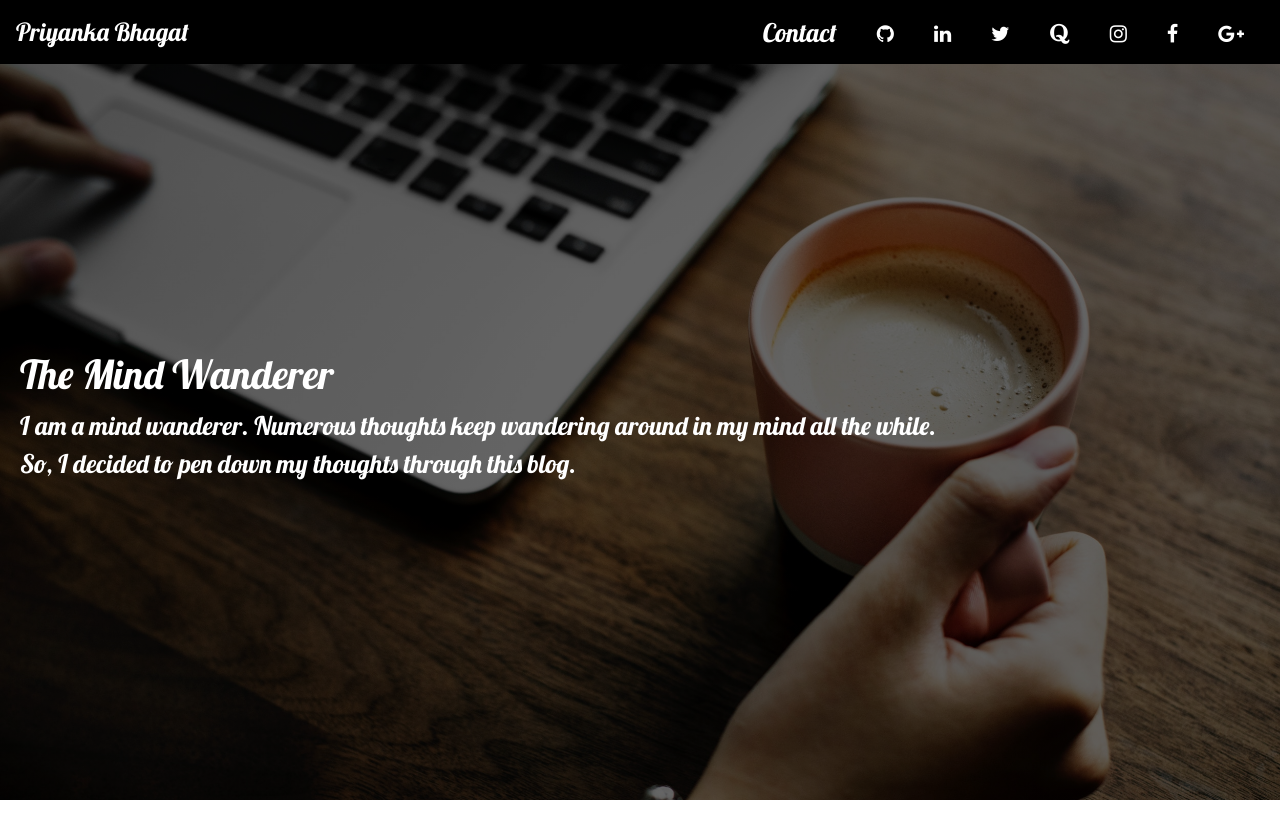
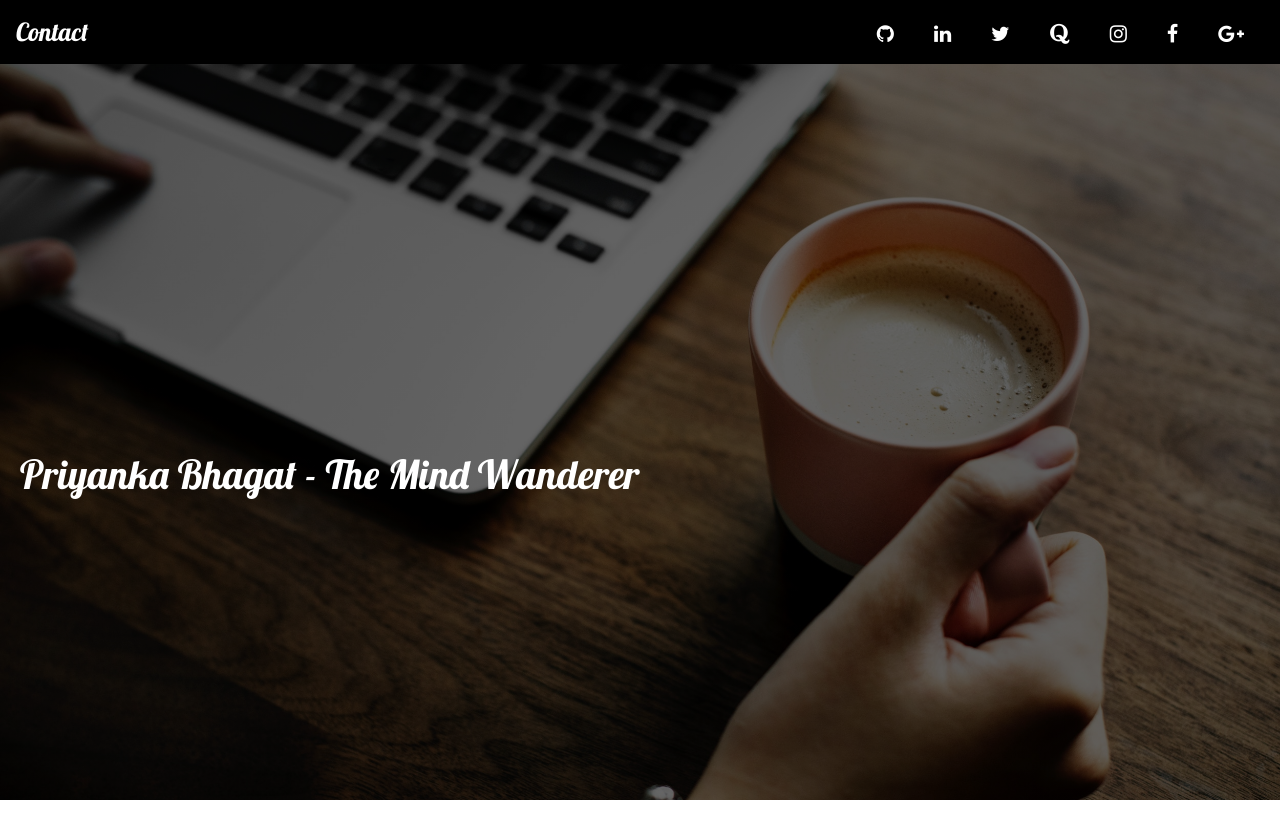
Before and after one commit to Priyanka-bhagat/My-blog, a Django app: page / in a window 1280 px wide. Shown: the top 840 px of the page. Run offline with Django 3.2, Linux system fonts and the light colour scheme; data that the repository does not hold is empty; some libraries are stand-ins or nearby versions.

Commit message:
Final touch

```diff
--- a/mysite/blog/static/css/blog.css
+++ b/mysite/blog/static/css/blog.css
@@ -43,6 +43,7 @@ p{
     font-size: 20px;
     padding: 20px 20px;
     color: white;
+    text-align: center;
 }
 .ic:hover{
     text-shadow: white;
--- a/mysite/blog/templates/blog/base.html
+++ b/mysite/blog/templates/blog/base.html
@@ -16,7 +16,7 @@
 
         <div class='header img-responsive'>
             <nav class="navbar navbar-expand-md fixed-top">
-                    <div class="navbar-brand" style="font-family: 'lobster';font-size:25px; font-display:Bold;">Priyanka Bhagat</div>
+                    <div class="navbar-brand" style="font-family: 'lobster';font-size:25px; font-display:Bold;">Contact</div>
                     <button class="navbar-toggler navbar-toggler-right" data-toggle="collapse" data-target="#collapse_target">
                             <span class="navbar-toggler-icon">
 
@@ -24,8 +24,7 @@
                         </button>
                         <div class="collapse navbar-collapse justify-content-end" id="collapse_target">
                 <ul class="nav navbar-nav navbar-right">
-                        <li class="nav-item" style="color:white; font-family: 'Lobster'; padding-right:20px;">Contact</li>
-                    <li class="nav-item">
+               <li class="nav-item">
                             <a class="ic" href="https://github.com/Priyanka-bhagat"><i class="fa fa-github" aria-hidden="true"></i></a>
                     </li>
                     <li class="nav-item">
@@ -40,7 +39,7 @@
                             <a class="ic" href="https://www.quora.com/profile/Priyanka-Bhagat-37"><i class="fa fa-quora" aria-hidden="true"></i></a>
                     </li>
                     <li class="nav-item">
-                            <a class="ic" href="https://www.instagram.com/_priyanka.bhagat/"><i class="fa fa-instagram" aria-hidden="true"></i></a>
+                            <a class="ic" href="https://www.instagram.com/iampriyankabhagat/"><i class="fa fa-instagram" aria-hidden="true"></i></a>
                     </li>
                     <li class="nav-item">
                             <a class="ic" href="https://www.facebook.com/priyanka.bhagat.731572"><i class="fa fa-facebook" aria-hidden="true"></i></a>
@@ -50,12 +49,10 @@
 
                 </ul>
             </nav>
-            <div class="row" style="padding: 350px 0px 0px 20px;">
-                <div class="col-xs-12 col-md-12 col-lg-12" style="font-family:'Lobster'">
-                        <h1><a href="https://www.linkedin.com/in/priyanka-bhagat-299587137/" style="color:white; ">The Mind Wanderer </a></h1>
-                        I am a mind wanderer. Numerous thoughts keep wandering around in my mind all the while.<br>
-                        So, I decided to pen down my thoughts through this blog.
-                </div>
+            <div class="row" style="padding: 450px 0px 0px 20px;">
+                <div class="col-xs-12 col-md-12 col-lg-12" style="font-family:'Lobster'; display:inline-block;">
+                        <h1><a href="https://www.linkedin.com/in/priyanka-bhagat-299587137/" style="color:white; ">Priyanka Bhagat - The Mind Wanderer </a></h1>
+                        </div>
             </div>
 
         </div>
--- a/mysite/blog/templates/blog/post_detail.html
+++ b/mysite/blog/templates/blog/post_detail.html
@@ -16,7 +16,7 @@
 
             <div class='header img-responsive'>
                     <nav class="navbar navbar-expand-md fixed-top">
-                                <div class="navbar-brand" style="font-family: 'lobster';font-size:25px; font-display:Bold;">Priyanka Bhagat</div>
+                                <div class="navbar-brand" style="font-family: 'lobster';font-size:25px; font-display:Bold;">Contact</div>
                                 <button class="navbar-toggler navbar-toggler-right" data-toggle="collapse" data-target="#collapse_target">
                                         <span class="navbar-toggler-icon">
 
@@ -24,7 +24,7 @@
                                     </button>
                                     <div class="collapse navbar-collapse justify-content-end" id="collapse_target">
                                         <ul class="nav navbar-nav navbar-right">
-                            <li class="nav-item" style="color:white; font-family: 'Lobster'; padding-right:20px;">Contact</li>
+
                             <li class="nav-item">
                                     <a class="ic" href="https://github.com/Priyanka-bhagat"><i class="fa fa-github" aria-hidden="true"></i></a>
                             </li>
--- a/mysite/blog/templates/blog/post_list.html
+++ b/mysite/blog/templates/blog/post_list.html
@@ -30,6 +30,7 @@
                         <br>
                      </div>
                     </div>
+
                 </div>
 
             {% endfor %}
```
